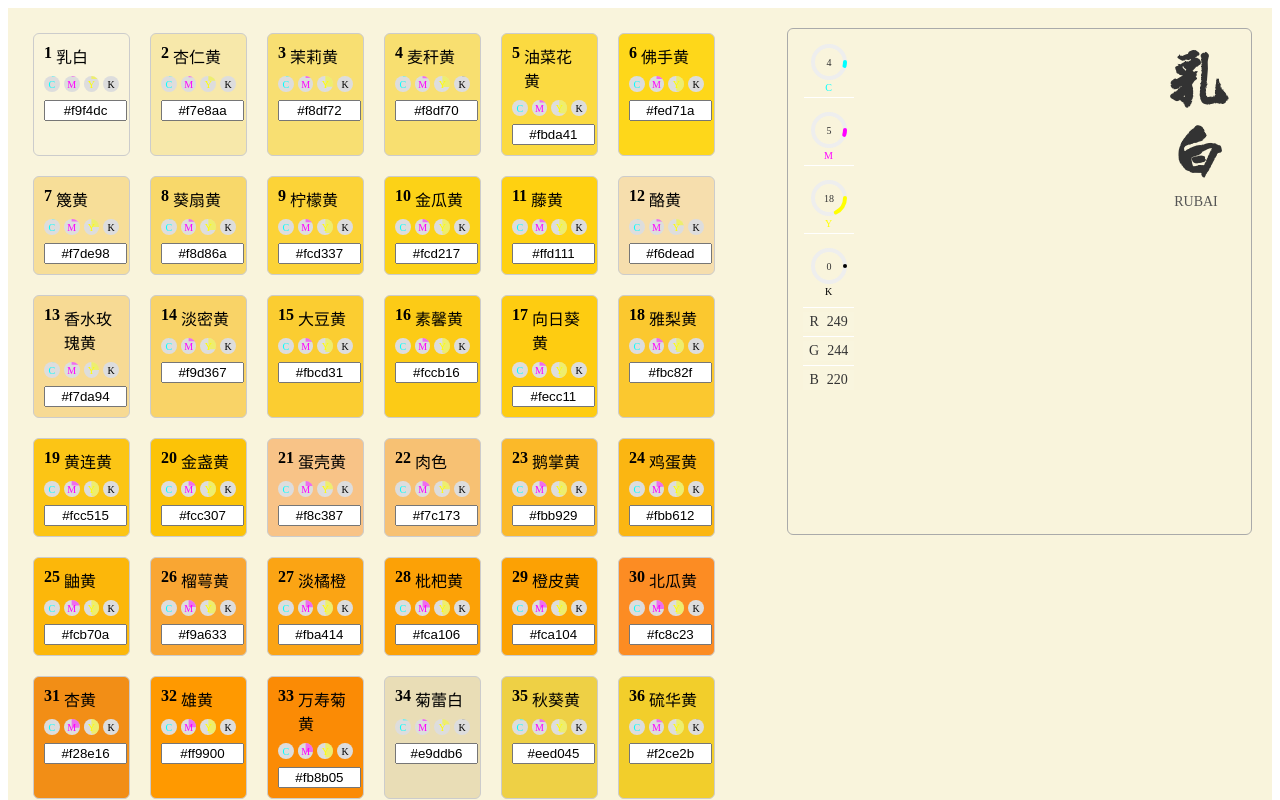
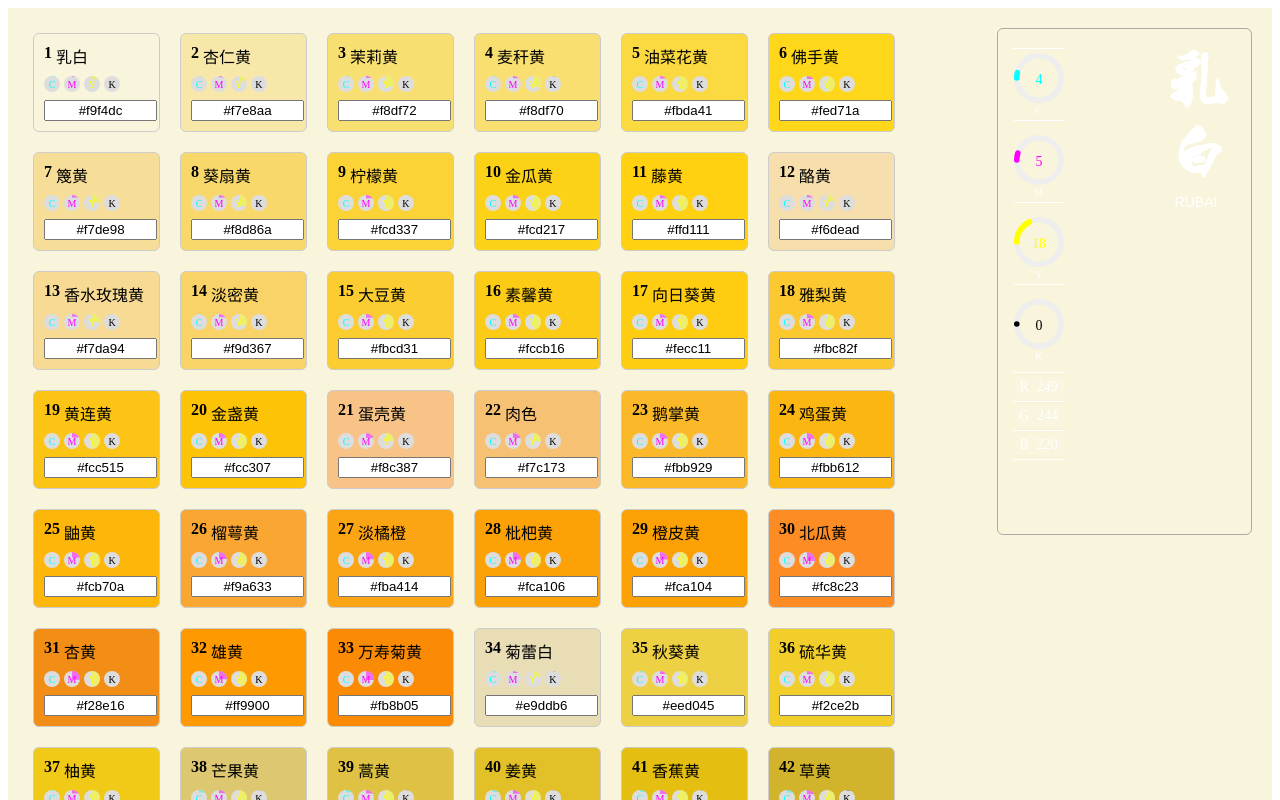
Before and after one commit to 2d78de1c/zhongguose, a Vue app: page / in a window 1280 px wide. Shown: the top 800 px of the page. Built offline with nearby package versions, Linux system fonts and the light colour scheme.

Commit message:
no message

```diff
--- a/src/components/ColorBox.vue
+++ b/src/components/ColorBox.vue
@@ -1,8 +1,10 @@
 <template>
   <aside v-if="color" class="color-box" :style="{ backgroundColor: color.Hex }">
     <div>
+      <div class="separator"></div>
     <!-- CMYK 圆环竖排 -->
     <div class="cmyk-column">
+
       <div class="ring" v-for="(value, idx) in color.CMYK" :key="idx">
         <svg viewBox="0 0 36 36">
           <circle class="bg" cx="18" cy="18" r="16"></circle>
@@ -44,6 +46,7 @@
         {{ color.Hex }}
       </div>
     </div>
+      <div class="separator"></div>
     </div>
     <!-- 新增右侧垂直标题，不影响原布局 -->
     <div class="title-vertical">
@@ -70,7 +73,7 @@ export default {
 <style scoped>
 .color-box {
   position: relative; /* 改成 relative */
-  width: 465px;
+  width: 255px;
   height: 507px;
   padding: 15px;
   border-radius: 6px;
@@ -104,14 +107,16 @@ export default {
 }
 
 .ring svg {
-  width: 36px;
-  height: 36px;
+  width: 50px;
+  height: 50px;
 }
 
 circle.bg {
   fill: none;
   stroke: #eee;
   stroke-width: 4;
+  width: 50px;
+  height: 50px;
 }
 
 circle.progress {
@@ -119,7 +124,10 @@ circle.progress {
   stroke-width: 4;
   stroke-linecap: round;
   stroke: currentColor;
-  transition: stroke-dasharray 0.3s ease;
+  transition: stroke-dasharray 1s ease;
+  transition-delay: 0.1s;       /* 添加延迟 */
+  transform: rotate(180deg);  /* 旋转 180 度 */
+  transform-origin: 50% 50%;  /* 设置旋转中心在圆心 */
 }
 
 .ring:nth-child(1) { color: cyan; }
@@ -129,13 +137,14 @@ circle.progress {
 
 .ring text.ring-text {
   font-size: 10px;
-  fill: #333;
+  fill: currentColor; /* 使用父元素 color */
   dominant-baseline: middle;
 }
 
 .label {
   margin-top: 2px;
   font-size: 10px;
+  color: #fff;
 }
 
 /* 单独白线分隔 */
@@ -167,6 +176,13 @@ circle.progress {
   padding: 2px 6px; /* 上下 2px，左右 6px */
   background-color: rgba(255,255,255,0.05);
   font-size: 14px;
+}
+.rgb-label {
+  color: #fff;
+}
+
+.rgb-value {
+  color: #fff;
 }
 /* HEX 气泡 */
 .hex-tooltip {
@@ -218,7 +234,7 @@ circle.progress {
   font-size: 60px;
   font-weight: bold;
   font-family: "CustomFont", sans-serif;
-
+  color: #fff;
   overflow: hidden; /* 隐藏超出的文字 */
   display: inline-block;
   white-space: nowrap; /* 避免换行 */
@@ -227,9 +243,10 @@ circle.progress {
 }
 
 .pinyin {
+  font-family: "adobe-garamond-pro-1", "adobe-garamond-pro-2", sans-serif;
   writing-mode: horizontal-tb; /* 拼音横向排列 */
   font-size: 14px;
-  color: #555;
+  color: #fff;
   margin-top: 4px;
 }
 </style>
```
